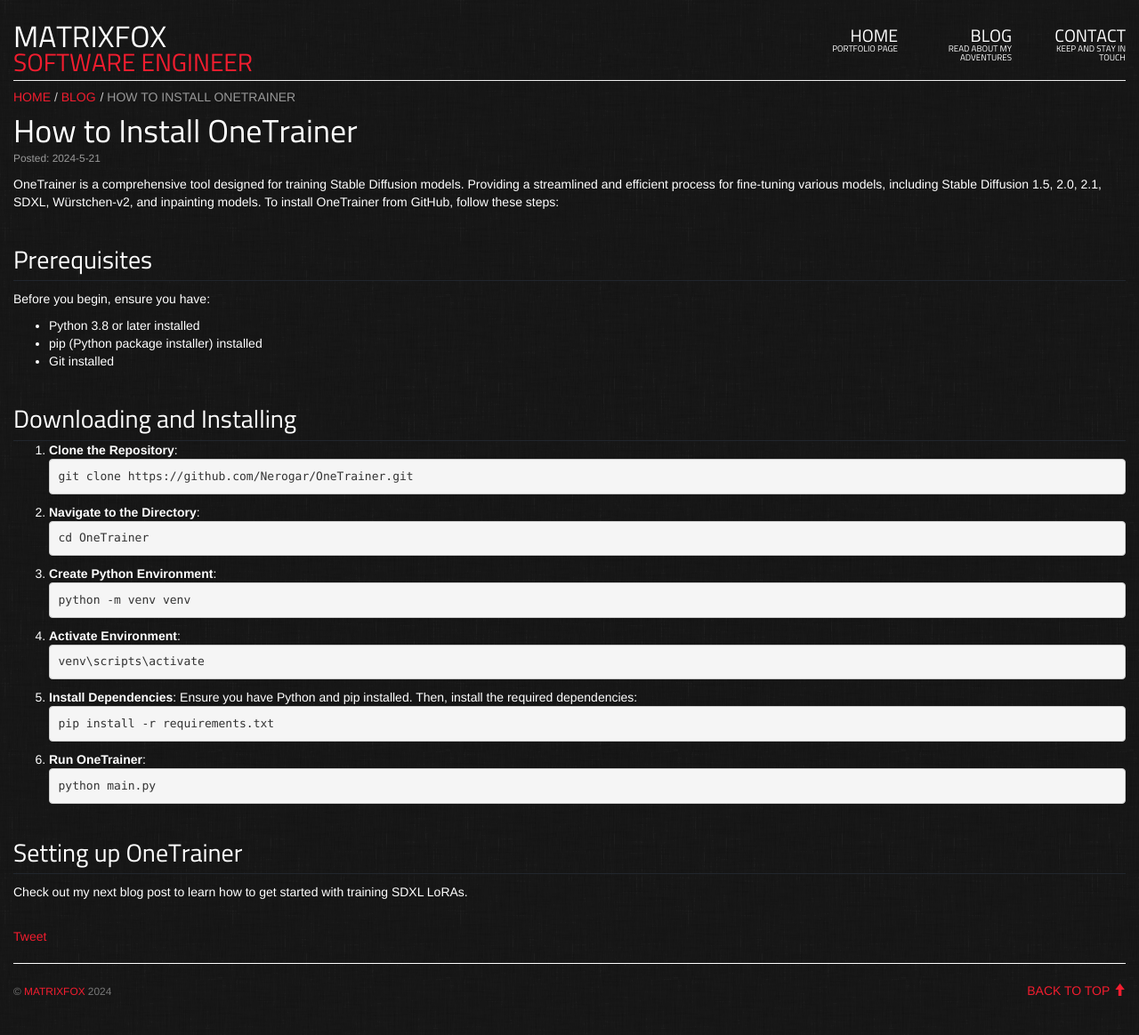
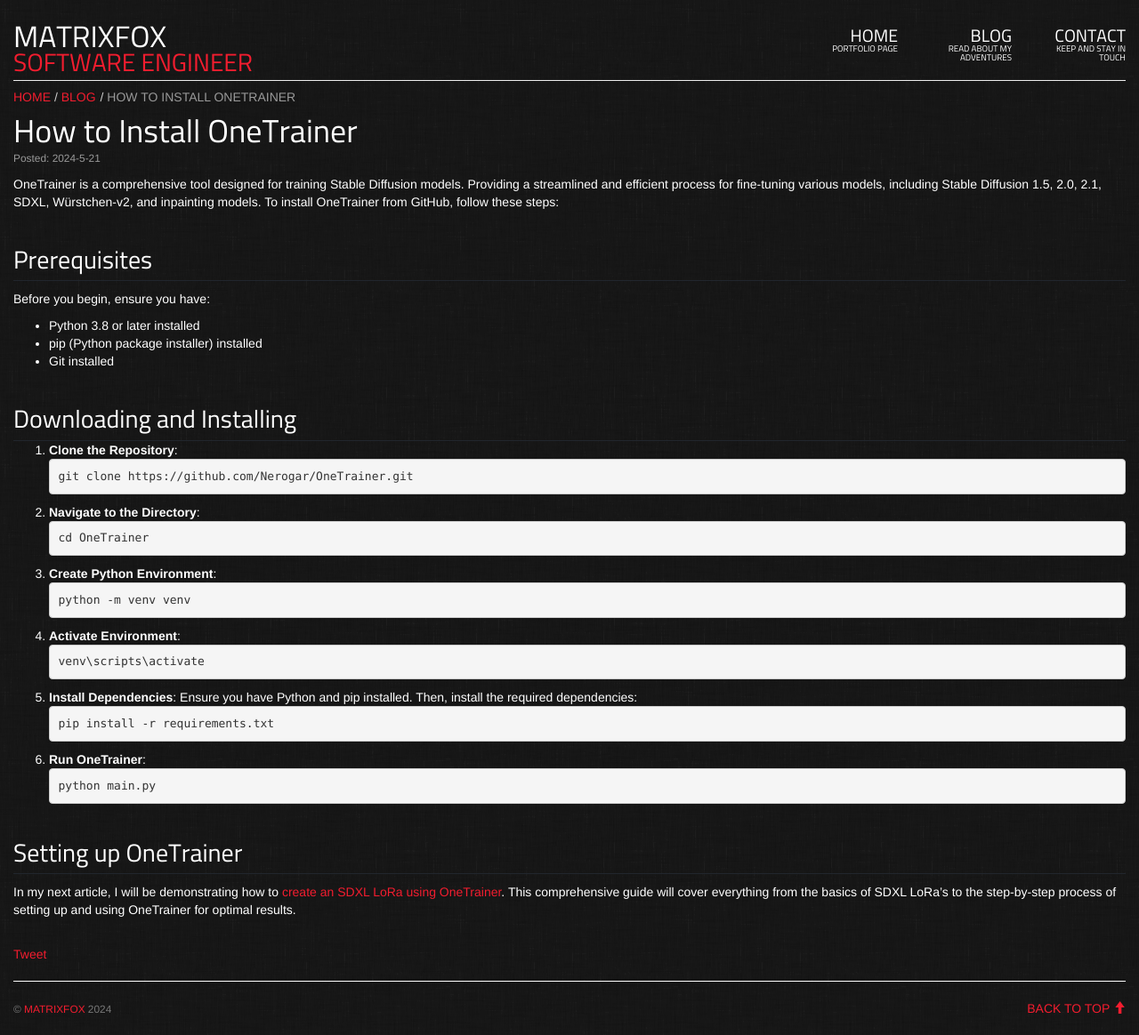
Before and after one commit to matrixfox/matrixfox.github.io, a Jekyll site: the page built from _posts/2024-5-21-how-to-install-onetrainer.md, in a window 1280 px wide. Shown: the whole page at 89% size. Built offline with Jekyll 4.4.1, drawn with Linux system fonts in a browser that asks for light colours; comment, search, counter and statistics services are not loaded.

Commit message:
Update 2024-5-21-how-to-install-onetrainer.md

```diff
--- a/_posts/2024-5-21-how-to-install-onetrainer.md
+++ b/_posts/2024-5-21-how-to-install-onetrainer.md
@@ -51,4 +51,4 @@ python main.py
 
 ## Setting up OneTrainer
 
-Check out my next blog post to learn how to get started with training SDXL LoRAs.
+In my next article, I will be demonstrating how to <a href="http://matrixfox.com/blog/2024/05/28/onetrainer-training-sdxl-loras/">create an SDXL LoRa using OneTrainer</a>. This comprehensive guide will cover everything from the basics of SDXL LoRa's to the step-by-step process of setting up and using OneTrainer for optimal results.
```
